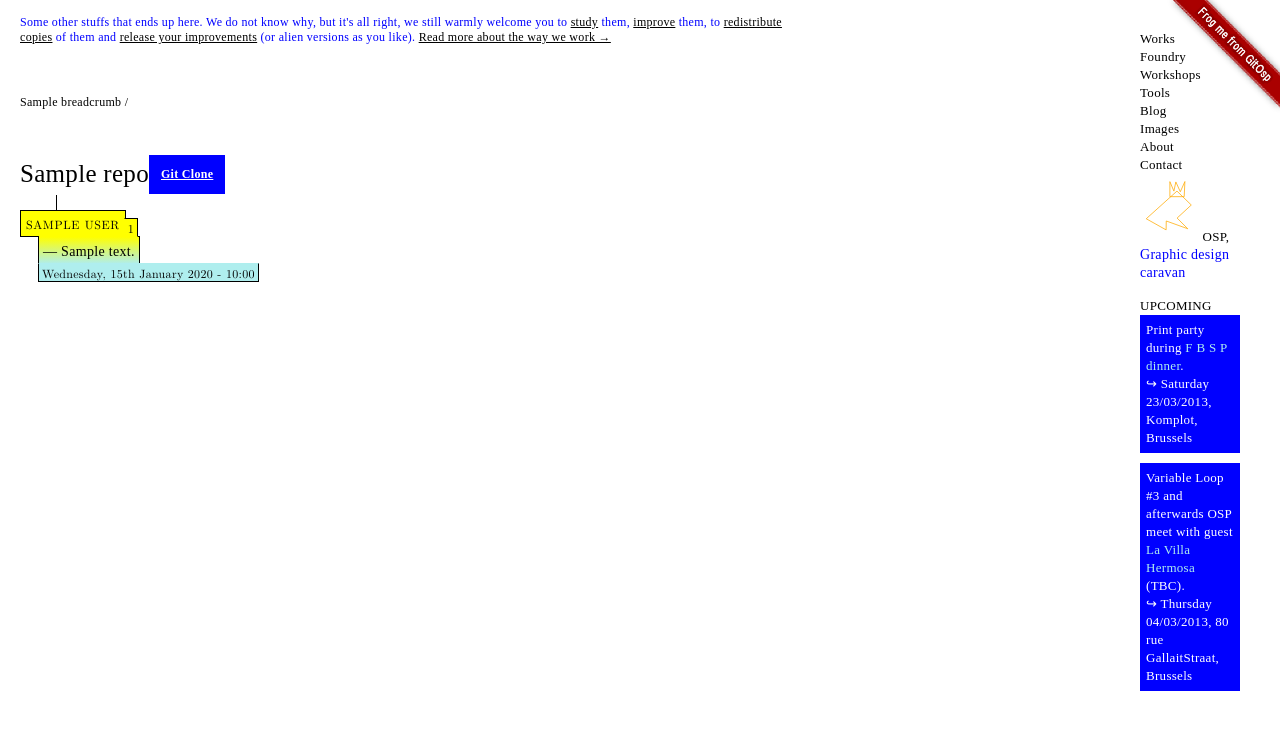
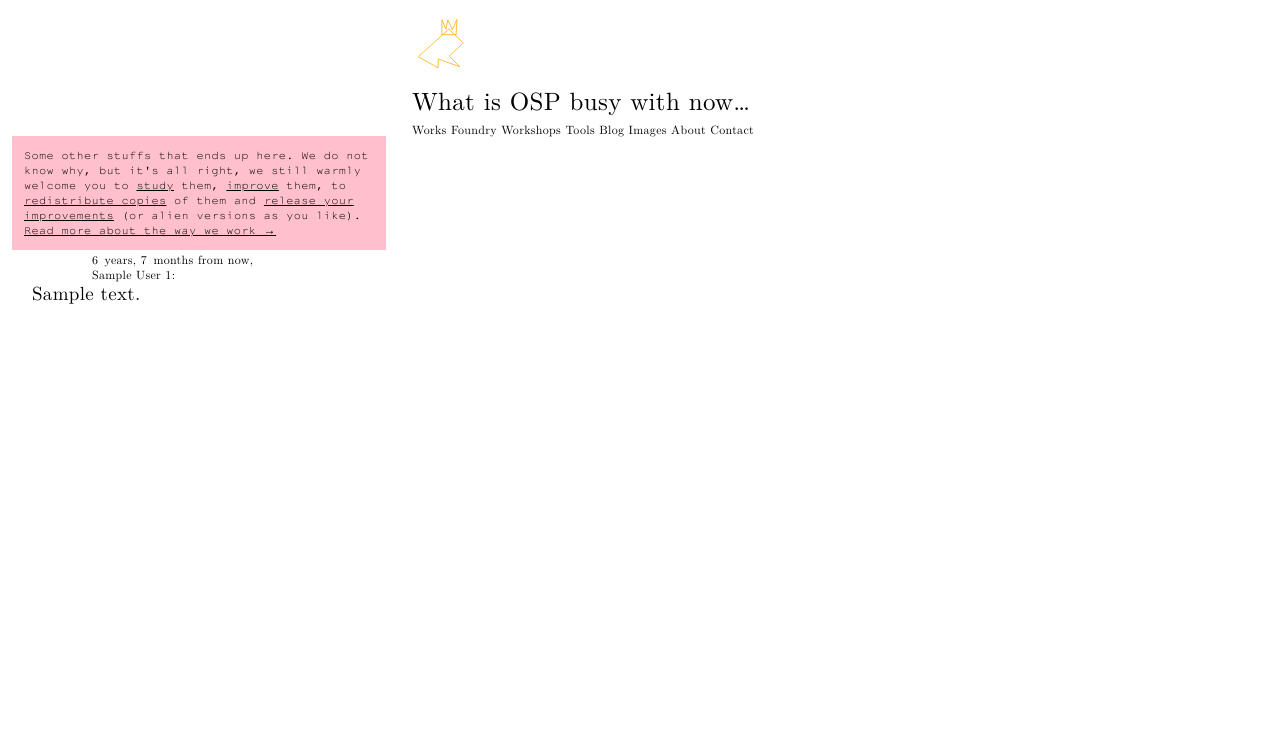
Before and after one commit to osp/osp.tools.visualculture, a Django app: template visualculture/osp/templates/project_base.html in a window 1280 px wide. Shown: the top 730 px of the page. Run offline with Django 3.2, Linux system fonts and the light colour scheme; the template is opened without the code that fills it: most values are stand-ins (such as "Sample title", 1, 10 or a date in 2020); style sheets or scripts are compiled from the project's sources; some libraries are stand-ins or nearby versions; some web fonts are replaced.

Commit message:
des css plus swags

```diff
--- a/visualculture/osp/static/less/visualculture.less
+++ b/visualculture/osp/static/less/visualculture.less
@@ -19,6 +19,19 @@
   visibility: hidden;
 }
 
+.column-count(@colcount: 0) {
+  -moz-column-count: @colcount;
+  -webkit-column-count: @colcount;
+  column-count: @colcount;
+}
+
+.columnx2 {
+    .column-count(2);
+}
+.columnx3 {
+    .column-count(3);
+}
+
 // font sizes variables -------------------------------------------------
 
 @font-size-micro: 7px;
@@ -27,7 +40,7 @@
 @font-size-medium: 15px;
 @font-size-big: 21px;
 @font-size-huge: 25px;
-@font-default: "patin";
+@font-default: "lmroman";
 
 
 // colors variables -------------------------------------------------
@@ -49,37 +62,16 @@
 @night-sky: #320070;
 @night-earth: #9b4e9e;
 
-//@import "bootstrap/buttons.less";
-
 // fonts -------------------------------------------------
 
 @font-face {
     font-family: lmitalic;
     src: url("../fonts/lmroman10-italic.otf");
 }
+
 @font-face {
     font-family: lmroman;
     src: url("../fonts/lmroman10-regular.otf");
-}
-@font-face {
-    font-family: patin;
-    src: url("../fonts/OSP_Le-patin-helvete.ttf");
-}
-@font-face {
-    font-family: univers;
-    src: url("../fonts/UniversElse-Regular.ttf");
-}
-@font-face {
-    font-family: universlight;
-    src: url("../fonts/UniversElse-Light.ttf");
-}
-@font-face {
-    font-family: universbold;
-    src: url("../fonts/UniversElse-Bold.ttf");
-}
-@font-face {
-    font-family: karla;
-    src: url("../fonts/Karla-Regular.ttf");
 }
 
 @font-face {
@@ -107,9 +99,6 @@
 
 // default -------------------------------------------------
 
-html {
-    font-size: 100%;
-}
 body {
     font-family: @font-default;
     font-size: @font-size-small;
@@ -118,6 +107,7 @@ body {
     background-color: @color-background;
     letter-spacing: 0.025em;
     word-wrap: break-word;
+    padding: 1em;
 }
 
 // typography ----------------------------------------------
@@ -161,6 +151,14 @@ h2{
 
 // active pieces -------------------------------------------------
 
+#active-projects {
+    position: relative;
+    z-index: 2;
+    background-color: white;
+    left: 2em;
+    top: 2em;
+    padding: 1em;
+}
 #active-projects,
 #project-detail {
     .clearfix;
@@ -177,7 +175,7 @@ h2{
 
 .project{
     float: left;
-    width: 250px;
+    width: 350px;
     margin-right: @v-unit;
     margin-bottom: @h-unit;
 /*
@@ -232,8 +230,10 @@ background: linear-gradient(left, #ffffff 37%,#ffa73d 48%,#ff7c00 54%,#ffffff 63
 // commits -------------------------------------------------
 
 .commit-list{
-    width: 250px;
-//        background:grey;
+      background-size: 1px 1px;
+      background-position: 100px 0,0 0;
+      background-repeat:repeat-y;
+      background-image: -webkit-linear-gradient(left, transparent, transparent 0px, black 1px);
     a, a:visited, a:active {
         color: #005580;
         text-decoration: none;
@@ -255,83 +255,18 @@ background: linear-gradient(left, #ffffff 37%,#ffa73d 48%,#ff7c00 54%,#ffffff 63
     margin-left: 36px;
     border-left: 1px solid black;
 }
-.commit{
-//        padding-left: 18px;
+.commit  {
+    background-color: white;
+    p {
+        margin-bottom: 0;
+    }
 }
-.commit p {
-    margin-bottom: 0;
-}
-.commit-author{
-    text-transform: uppercase;
-    font-family: lmroman;
-    letter-spacing: 0.05em;
-    font-size: @font-size-small;
-    .grappe;
-    display: inline-block;
-    background-color: @color-author;
-    position: relative;
-    border-bottom-color: yellow;
-}
-.commit-author-said{
-    text-transform: none;
-    font-family: lmroman;
-    letter-spacing: 0.05em;
-    font-size: @font-size-small;
-    border:solid 1px;
-    .grappe(1px, 3px, 1px, 3px);
-    display: inline-block;
-    background-color: @color-author;
-    position: relative;
-    border-left-color: @color-author;
-    top: 4px;
-    margin-left: -1px;
-    border-bottom-color: yellow;
-}
-.commit-spacer {
-    width: 19px;
-    height: 12px;
-    float: left;
-    border-top: 1px solid black;
-    position: relative;
+.commit-metadata {
+    margin-left: 5em;
 }
 .commit-message{
-    float: left;
-    /*margin-left: 18px;*/
-    text-indent: -18px;
-    font-family: @font-default;
-    font-size: 14px;
-    line-height: 18px;
-    border:solid 1px;
-    display: inline-block;
-    padding: 6px 4px 3px 22px;
-    /*background: #b8d37a; [> Old browsers <]*/
-    background: -moz-linear-gradient(top, @color-author 0%, @color-date 100%); /* FF3.6+ */
-    background:  -webkit-gradient(linear, top, bottom, color-stop(0%,@color-author),  color-stop(100%,@color-date)); /* Chrome,Safari4+ */
-    background: -webkit-linear-gradient(top, @color-author 0%,@color-date 100%); /* Chrome10+,Safari5.1+ */
-    background: -o-linear-gradient(top, @color-author 0%,@color-date 100%); /* Opera 11.10+ */
-    background: -ms-linear-gradient(top, @color-author 0%,@color-date 100%); /* IE10+ */
-    background: linear-gradient(top, @color-author 0%,@color-date 100%); /* W3C */
-    max-width: 200px;
-    margin-left: -1px;
-}
-.commit-date{
-    float: left;
-    font-family: lmroman;
-    font-size: @font-size-small;
-    margin-left: 18px;
-    border:solid 1px;
-    margin-top: -1px;
-    display: inline-block;
-    padding: 0 2px;
-    padding-right: 4px;
-    .grappe(1px, 3px, 1px, 3px);
-    background-color: @color-date;
-    border-top-color: @color-date;
-    margin-top: -2px;
-}
-.commit-source {
-    font-size: @font-size-small;
-       margin-left: 18px;
+    font-size: 19px;
+    line-height: 24px;
 }
 
 
@@ -396,18 +331,22 @@ div#project-detail-body {
     .box-sizing(border-box);
     z-index: 100;
 }
-#menu{
-    position: absolute;
-    right:10px;
-    top: 10px;
-    font-family: @font-default;
-    line-height : 18px;
-    margin-top: 20px;
-    margin-right:30px;
-    width: 100px;
-    font-size: 13px;
-    text-align: left;
-    color: @color-text;
+header {
+    margin-left: 400px;
+}
+
+#menu {
+    /*position: absolute;*/
+    /*right:10px;*/
+    /*top: 10px;*/
+    /*font-family: @font-default; */
+    /*line-height : 18px;*/
+    /*margin-top: 20px;*/
+    /*margin-right:30px;*/
+    /*width: 100px;*/
+    /*font-size: 13px; */
+    /*text-align: left; */
+    /*color: @color-text;     */
 }
 
 #menu a {
@@ -415,6 +354,7 @@ div#project-detail-body {
 }
 
 #menu li{
+    display: inline;
     list-style: none;
     font-family: @font-default;
 }
@@ -445,15 +385,23 @@ div#project-detail-body {
 // infos-box ------------------------------------------------
 
 #home-infos{
-    margin-top:15px;
-    margin-left:20px;
-    height: 65px;
-    width: 780px;
+    width: 350px;
+    padding: @font-size-small;
     font-size: @font-size-small;
-    text-align: left;
-    color: blue;
-//     border:solid 1px;
-    font-family:@font-default;
+    background-color: pink;
+    font-family: NotCourierSans;
+    position: absolute;
+    z-index: 1;
+    &:hover {
+        z-index: 3;
+    }
+    figure {
+        display: inline-block;
+    }
+    img {
+        max-width: 100%;
+        display: block;
+    }
 }
 
 
--- a/visualculture/osp/static/osp/js/osp.js
+++ b/visualculture/osp/static/osp/js/osp.js
@@ -20,6 +20,7 @@ VC.annotations = (function ($) {
                 },
                 success: function (data) {
                     console.info('success', data);
+                    console.log(data.url);
                     if (data.mime === "image/png") {
                         $(that).replaceWith('<img src="' + data.url + '"/>');
                     } else if (data.mime === "text/plain") {
--- a/visualculture/osp/templates/base.html
+++ b/visualculture/osp/templates/base.html
@@ -1,9 +1,10 @@
 <!DOCTYPE html>
+{% load compress markup %}
 <html dir="ltr" lang="en-US">
     <head>
         <meta charset="UTF-8" />
         <title>OSP (Open Source Publishing) → {{ title }}</title>
-{% load compress %}
+
         {% if COMPRESS_ENABLED %}
             {% compress css %}
             <link rel="stylesheet" type="text/less" media="all" href="{{ STATIC_URL }}less/visualculture.less">
@@ -12,43 +13,33 @@
             <link rel="stylesheet/less" type="text/css" media="all" href="{{ STATIC_URL }}less/visualculture.less">
             <script src="{{ STATIC_URL }}js/less-1.2.1.min.js"></script>
         {% endif%}
-{% block extrahead %}
 
-{% endblock %}
+        {% block extrahead %}{% endblock %}
     </head>
     <body>
     {% block body %}
+        <header>
+            <object data="{{ STATIC_URL }}img/OSP_new-frog.svg" style="width:59px;height:67px;" type="image/svg+xml">
+                <img alt="A stylised image of a frog." style="width:59px;height:67px;" src="{{ STATIC_URL }}img/OSP_new-frog.png">
+            </object>
+
+            <h1>What is OSP busy with now&hellip;</h1>
+            {% block menu %}
+            <!-- Menu navigation-->
+            {% include "partials/nav.html" %}
+            {% endblock %}
+        </header>
         {% block header %}
         <div id="home-infos">
-        What is that? Some says that those snapshots are to our work what the pictures of a cookbook are to the cooked meal.
-        Source files = ingredients. These arrangements of blocks of text and pictures try harder to depict the most current
-        projects, their narratives, some selected visuals and the source files of everything. We warmly welcome you to <a href="http://en.wikipedia.org/wiki/Copyleft#Applying_copyleft">study</a>
-        them, <a href="http://en.wikipedia.org/wiki/Copyleft#Applying_copyleft">improve</a> them, to <a href="http://en.wikipedia.org/wiki/Copyleft#Applying_copyleft">redistribute copies</a>
-        of them and <a href="http://en.wikipedia.org/wiki/Copyleft#Applying_copyleft">release your improvements</a> (or unstable versions as you like).
-	Nous sommes embarqués.
-	<a href="http://osp.constantvzw.org/about">Read more about the way we work → </a>
+            {% filter markdown %}{% include "partials/home-info.md" %}{% endfilter %}
         </div>
         {% endblock %}
 
         {% block navigation %}{% endblock %}
 
-
         <!-- Main body follows:-->
         {% block content %}{% endblock %}
 
-
-        {% block menu %}
-        <!-- Menu navigation-->
-            <div id="menu-wrapper">
-{% include "partials/nav.html" %}
-            </div>
-
-<div>
-<a href="http://osp.constantvzw.org"><img style="position: absolute; top: 0; right: 0; border: 0;" src="{{ STATIC_URL }}img/ribbon-osp.png" alt="Frog me on GitOsp"></a>
-</div>
-
-
-       {% endblock %}
 
 {% block footer %}{% endblock %}
     {% endblock %}
@@ -57,16 +48,6 @@
     {% compress js %}
             <script src="{{ STATIC_URL }}js/jquery-1.7.2.min.js"></script>
             <script src="{{ STATIC_URL }}js/bootstrap-modal.js"></script>
-            <!--<script src="{{ STATIC_URL }}js/jquery.masonry.min.js"></script>-->
-            <!--<script>-->
-            <!--$(window).load(function() {-->
-                <!--$('#active-projects').masonry({-->
-                    <!--itemSelector: '.project',-->
-                    <!--isFitWidth: true,-->
-                    <!--columnWidth: 290-->
-                <!--});-->
-            <!--});-->
-            <!--</script>-->
     {% endcompress %}
     <script src="{{ STATIC_URL }}osp/js/osp.js"></script>
     <script>
--- a/visualculture/osp/templates/commit-list.html
+++ b/visualculture/osp/templates/commit-list.html
@@ -1,12 +1,21 @@
+{% load humanize markup %}
+
 <div class="commit-list">
     {% for commit in repo.commits %}
-        <div class='ellipse' style='height: {{ commit.ellipse }}px;'>&nbsp;</div>
-        <div class='commit' data-date="{{ commit.commit_time|date:"c" }}">
-            <p><span class='commit-author'>{{ commit.author }}</span><span class='commit-author-said'>{{ said|random }}</span></p>
-            <div class='commit-spacer'>
+    <div class='commit' data-date="{{ commit.commit_time|date:"c" }}" style="margin-top: {% if commit.ellipse < 10 %}10{%else %}{{ commit.ellipse }}{% endif %}px">
+            <div class='commit-metadata'>
+                {% ifchanged commit.commit_time|naturaltime %}
+                <p>
+                    <time datetime="{{ commit.commit_time }}" class="commit-time">{{ commit.commit_time|naturaltime|capfirst }}</time>,</p>
+                {% endifchanged %}
+                <p>
+                    <span class='commit-author'>{{ commit.author }}</span>
+                    <span class='commit-author-said'>{{ said|random }}</span>:
+                </p>
             </div>
-            <p class='commit-message'>&mdash; {{ commit.message|urlize|linebreaksbr }}</p>
-            <p class='commit-date'>{{ commit.commit_time|date:"l, jS F Y - H:i" }}</p>
+            <div class="commit-message">
+                {{ commit.message|urlize|markdown }}</p>
+            </div>
         </div>
     {% endfor %}
 </div>
--- a/visualculture/osp/templates/partials/nav.html
+++ b/visualculture/osp/templates/partials/nav.html
@@ -7,24 +7,24 @@
                 <li><a href="http://ospublish.constantvzw.org/images/">Images</a></li>
                 <li><a href="http://ospublish.constantvzw.org/about">About</a></li>
                 <li><a href="http://ospublish.constantvzw.org/contact">Contact</a></li>
-                <li>
-                    <object data="{{ STATIC_URL }}img/OSP_new-frog.svg" style="width:59px;height:67px;" type="image/svg+xml">
-                        <img alt="A stylised image of a frog." style="width:59px;height:67px;" src="{{ STATIC_URL }}img/OSP_new-frog.png">
-                    </object>
-                    <a href="/">OSP,</a>
-                    <p id="baseline">Graphic design caravan</p>
-                </li>
-                <li>
-                UPCOMING
-                </li>
-                <li class='status'>
-                Print party during <a href="http://fbsp2013.be/" target='_blank'>F&nbsp;B&nbsp;S&nbsp;P dinner</a>.
-                <br />↪
-                    <span class="date">Saturday 23/03/2013, Komplot, Brussels</span>
-                </li>
-                <li class='status'>
-                Variable Loop #3 and afterwards OSP meet with guest <a href="http://www.lavillahermosa.com/" target='_blank'>La Villa Hermosa</a> (TBC).
-                <br />↪
-                    <span class="date">Thursday 04/03/2013, 80 rue GallaitStraat, Brussels</span>
-                </li>
+                <!--<li>-->
+                    <!--<object data="{{ STATIC_URL }}img/OSP_new-frog.svg" style="width:59px;height:67px;" type="image/svg+xml">-->
+                        <!--<img alt="A stylised image of a frog." style="width:59px;height:67px;" src="{{ STATIC_URL }}img/OSP_new-frog.png">-->
+                    <!--</object>-->
+                    <!--<a href="/">OSP,</a>-->
+                    <!--<p id="baseline">Graphic design caravan</p>-->
+                <!--</li>-->
+                <!--<li>-->
+                <!--UPCOMING-->
+                <!--</li>-->
+                <!--<li class='status'>-->
+                <!--Print party during <a href="http://fbsp2013.be/" target='_blank'>F&nbsp;B&nbsp;S&nbsp;P dinner</a>.-->
+                <!--<br />↪ -->
+                    <!--<span class="date">Saturday 23/03/2013, Komplot, Brussels</span>-->
+                <!--</li>-->
+                <!--<li class='status'>-->
+                <!--Variable Loop #3 and afterwards OSP meet with guest <a href="http://www.lavillahermosa.com/" target='_blank'>La Villa Hermosa</a> (TBC). -->
+                <!--<br />↪ -->
+                    <!--<span class="date">Thursday 04/03/2013, 80 rue GallaitStraat, Brussels</span>-->
+                <!--</li>-->
             </ul>
```
Also changed, not shown: visualculture/osp/templates/home.html (+5 -9 lines), 1 other file. Lines whose indentation alone changed are shown as unchanged.
